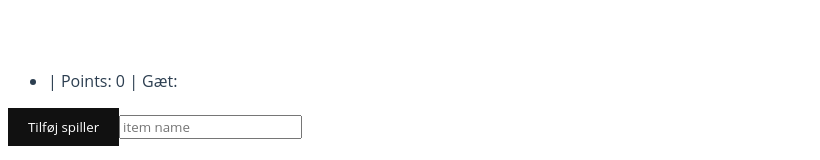
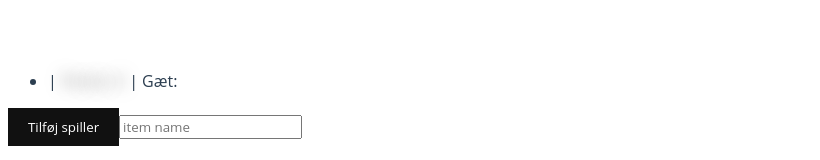
Before and after one commit to marchjorth/IMDB-guessing-game, a Vue app: page / in a window 1280 px wide. Both pictures are taken after a click on the button "Tilføj spiller". Shown: the part 306-466 px from the top of the page, without its empty margins (0-820 px from the left). Built offline with nearby package versions, Linux system fonts and the light colour scheme.

Commit message:
Add temporary blur for for player points

```diff
--- a/src/components/Movie.vue
+++ b/src/components/Movie.vue
@@ -30,12 +30,13 @@
     <br />
     <br />
 
-    <div class="test-shit" style="text-align: left;">
+    <div class="list-of-players" style="text-align: left;">
       <ul>
-        <li
-          v-for="(item, index) in array"
-          :key="index"
-        >{{ item.name }} | Points: {{ item.points }} | Gæt: {{ item.guess}}</li>
+        <li v-for="(item, index) in array" :key="index">
+          {{ item.name }} |
+          <span class="points hidden">Points: {{ item.points }}</span>
+          | Gæt: {{ item.guess}}
+        </li>
       </ul>
 
       <!-- <pre>{{ array }}</pre> -->
@@ -254,6 +255,7 @@ export default {
       // });
 
       $(".rating").addClass("hidden");
+      $('.points').addClass('hidden');
     },
     addPlayer() {
       this.playerList.push({
@@ -271,8 +273,9 @@ export default {
       let currentGuessJS = parseFloat($("#currentGuessInput").val(), 10);
       let currentGuessString = $("#currentGuessInput").val();
 
-      let pointsGiven = Math.round(Math.abs(this.currentRating -  currentGuessJS) * 100) / 100;
-      console.log('points given: ', pointsGiven);
+      let pointsGiven =
+        Math.round(Math.abs(this.currentRating - currentGuessJS) * 100) / 100;
+      console.log("points given: ", pointsGiven);
 
       if (pointsGiven == 0) {
         pointsGiven = 15;
@@ -301,6 +304,7 @@ export default {
       if (this.currentIndex == arrayLength) {
         this.currentIndex = 0;
         $(".rating").removeClass("hidden");
+        $(".points").removeClass("hidden");
       }
 
       // }
@@ -321,6 +325,13 @@ export default {
 .hidden {
   color: transparent;
   text-shadow: 0 0 16px rgba(0, 0, 0, 0.5);
+}
+
+.list-of-players {
+  text-align: left;
+}
+
+.list-of-players li.points {
 }
 
 button {
```
